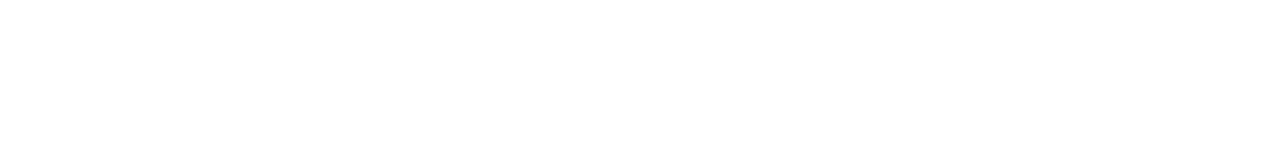
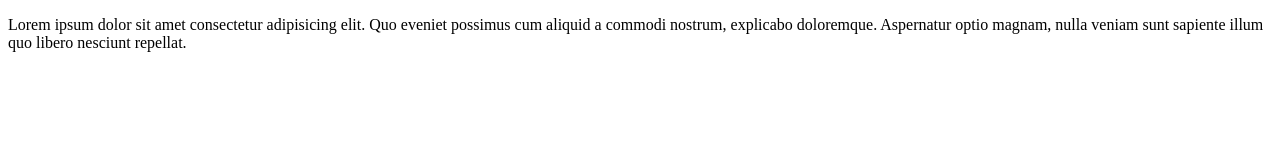
Before and after one commit to GuiLopes14/CursoGit, a plain HTML site: page index.html in a window 1280 px wide. Drawn offline with Linux system fonts and the light colour scheme.

Commit message:
adicionado texto no body

```diff
--- a/index.html
+++ b/index.html
@@ -6,6 +6,6 @@
     <title>Curso Gratuito Git e GitHub</title>
 </head>
 <body>
-
+    <p>Lorem ipsum dolor sit amet consectetur adipisicing elit. Quo eveniet possimus cum aliquid a commodi nostrum, explicabo doloremque. Aspernatur optio magnam, nulla veniam sunt sapiente illum quo libero nesciunt repellat.</p>
 </body>
 </html>
```
